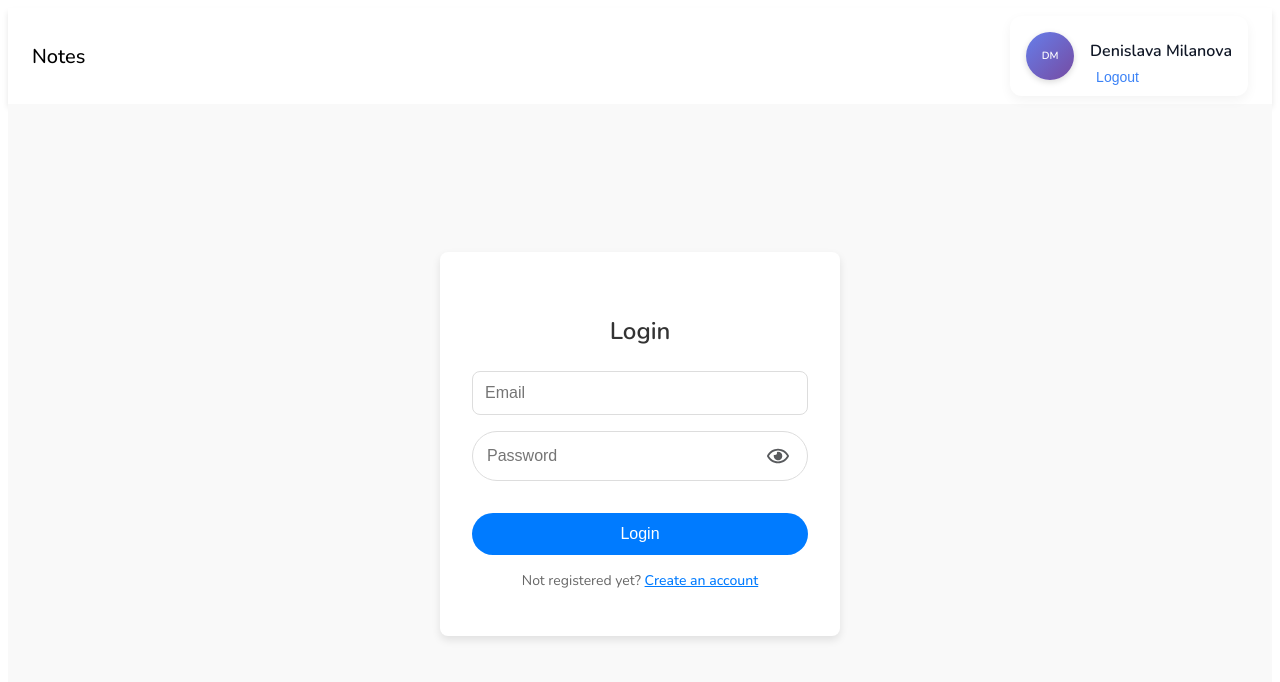
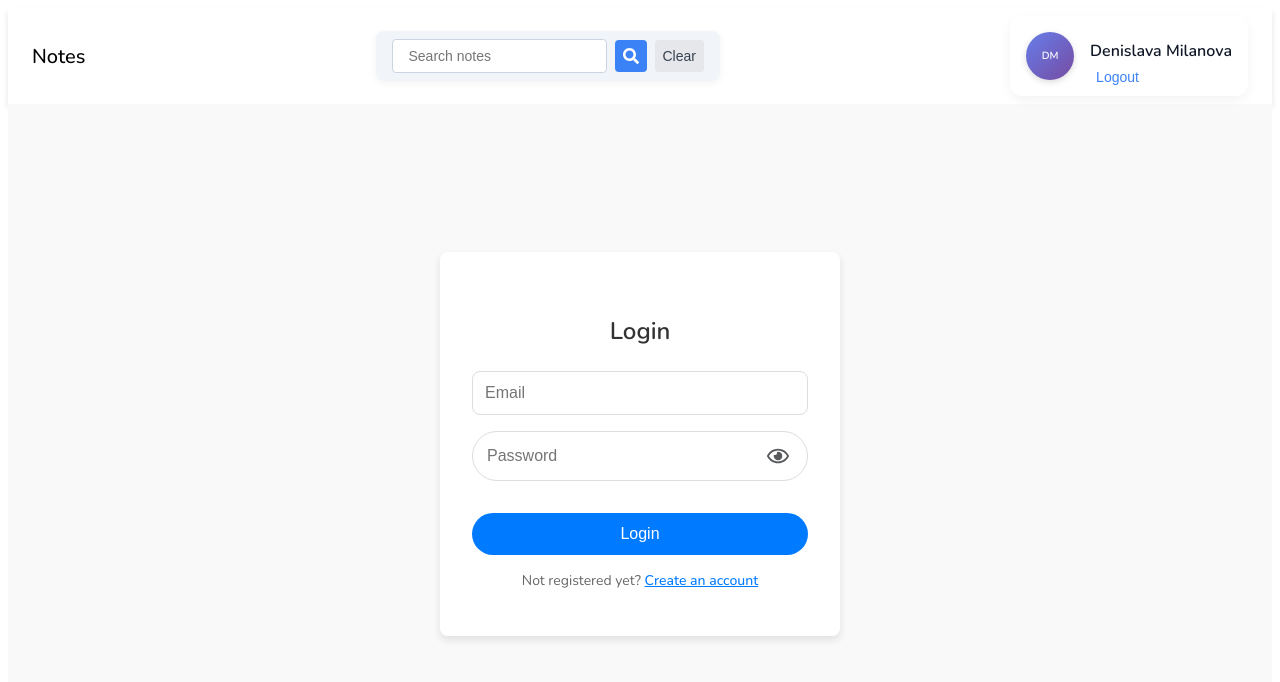
Before and after one commit to DenislavaVM/NotesHub-MERN, a React (Vite) app in the folder frontend/: page /login in a window 1280 px wide. Shown: the top 682 px of the page. Built offline with nearby package versions, Linux system fonts and the light colour scheme.

Commit message:
Add SearchBar component to Navbar and implement styles

```diff
--- a/frontend/src/components/Navbar/Navbar.jsx
+++ b/frontend/src/components/Navbar/Navbar.jsx
@@ -2,6 +2,7 @@ import React from "react";
 import "./Navbar.css";
 import ProfileInfo from "../Cards/ProfileInfo";
 import { useNavigate } from "react-router-dom";
+import SearchBar from "../searchBar/SearchBar";
 
 const Navbar = () => {
 
@@ -15,6 +16,8 @@ const Navbar = () => {
     <div className="navbar">
       <h2 className="navbar-title">Notes</h2>
 
+      <SearchBar />
+
       <ProfileInfo onLogout={onLogout}/>
     </div>
   );
--- /dev/null
+++ b/frontend/src/components/searchBar/SearchBar.css
@@ -0,0 +1,71 @@
+.search-bar-container {
+    display: flex;
+    align-items: center;
+    justify-content: center;
+    gap: 0.5rem;
+    padding: 0.5rem 1rem;
+    border-radius: 8px;
+    background-color: #f1f5f9;
+    box-shadow: 0 2px 8px rgba(0, 0, 0, 0.05);
+    transition: box-shadow 0.3s ease;
+  }
+
+  .search-bar-container:hover {
+    box-shadow: 0 4px 12px rgba(0, 0, 0, 0.1);
+  }
+
+  .search-bar-input {
+    flex: 1;
+    padding: 0.5rem 1rem;
+    font-size: 0.875rem;
+    border: 1px solid #cbd5e1;
+    border-radius: 4px;
+    outline: none;
+    transition: border-color 0.3s ease;
+  }
+
+  .search-bar-input:focus {
+    border-color: #3b82f6;
+  }
+
+  .search-bar-button,
+  .clear-button {
+    display: flex;
+    align-items: center;
+    justify-content: center;
+    padding: 0.5rem;
+    font-size: 0.875rem;
+    border: none;
+    border-radius: 4px;
+    cursor: pointer;
+    transition: background-color 0.3s ease, transform 0.2s ease;
+  }
+
+  .search-bar-button {
+    background-color: #3b82f6;
+    color: white;
+  }
+
+  .search-icon {
+    font-size: 1rem;
+  }
+
+  .clear-button {
+    background-color: #e5e7eb;
+    color: #374151;
+  }
+
+  .search-bar-button:hover {
+    background-color: #2563eb;
+    transform: translateY(-1px);
+  }
+
+  .clear-button:hover {
+    background-color: #d1d5db;
+    transform: translateY(-1px);
+  }
+
+  .search-bar-button:active,
+  .clear-button:active {
+    transform: translateY(0);
+  }
--- /dev/null
+++ b/frontend/src/components/searchBar/SearchBar.jsx
@@ -0,0 +1,26 @@
+import React from "react";
+import { FaSearch } from "react-icons/fa";
+import "./SearchBar.css";
+
+
+const SearchBar = ({ value, onChange, handleSearch, onClearSearch }) => {
+  return (
+    <div className="search-bar-container">
+      <input
+        type="text"
+        placeholder="Search notes"
+        className="search-bar-input"
+        value={value}
+        onChange={onChange}
+      />
+      <button className="search-bar-button" onClick={handleSearch}>
+        <FaSearch className="search-icon" />
+      </button>
+      <button className="clear-button" onClick={onClearSearch}>
+        Clear
+      </button>
+    </div>
+  );
+};
+
+export default SearchBar;
```
